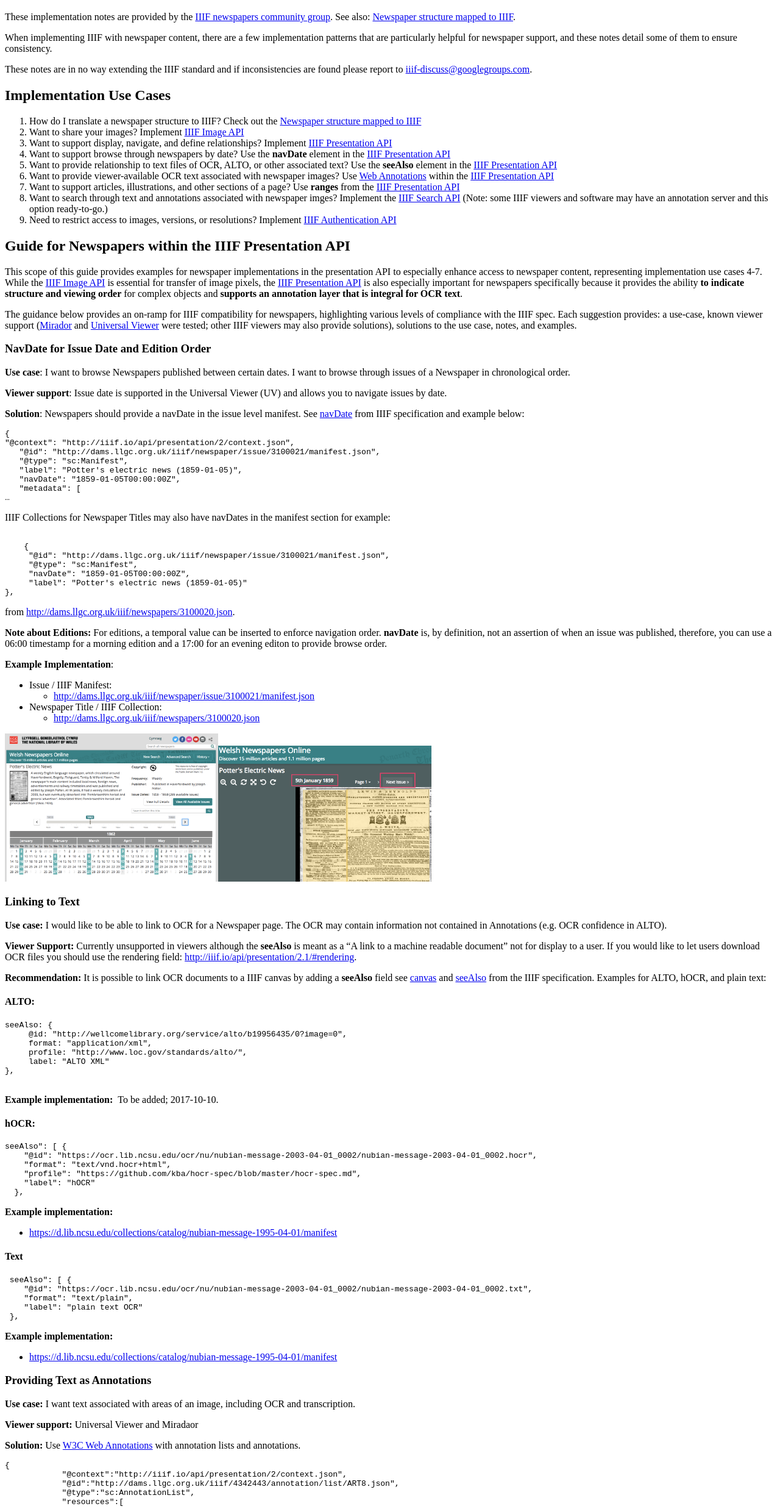
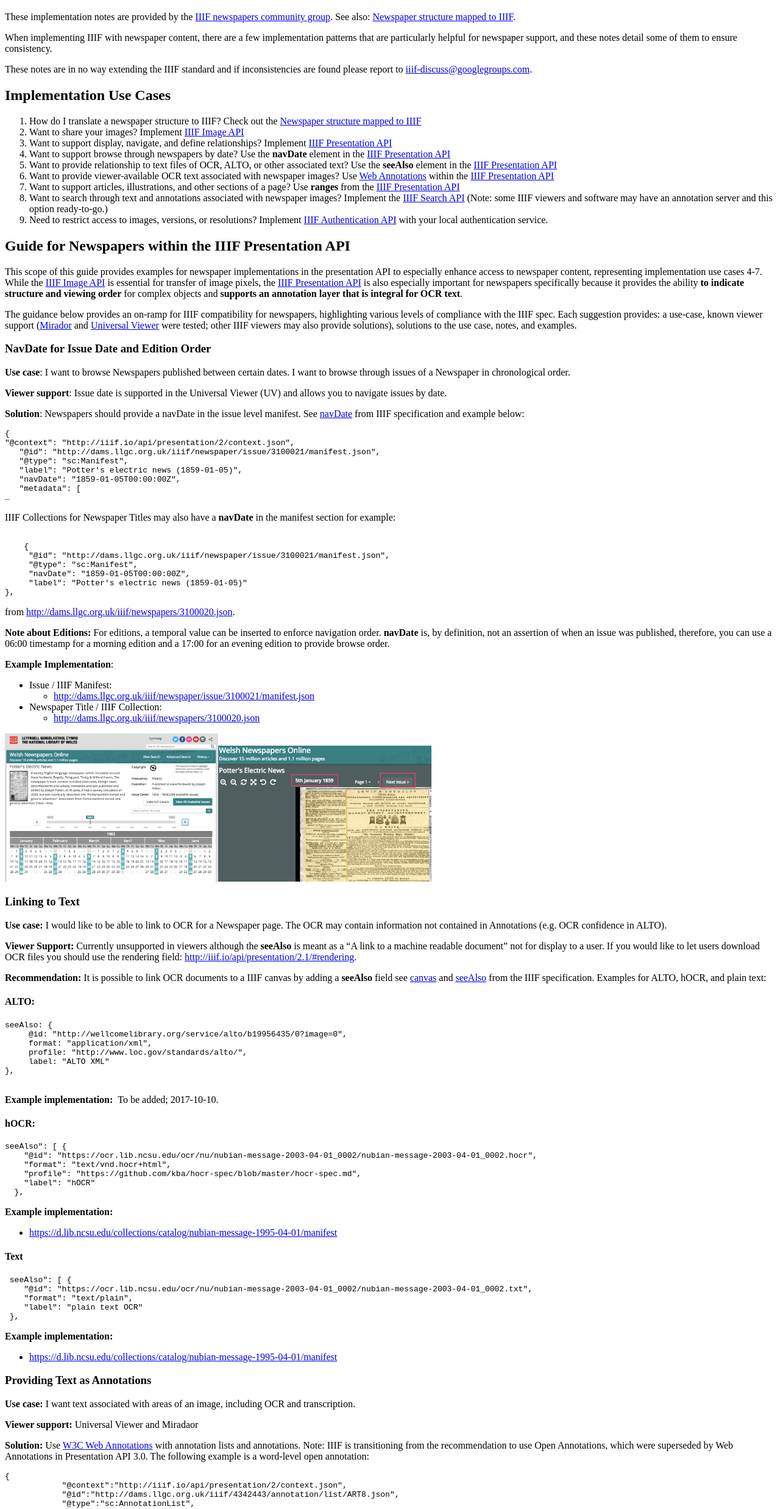
Before and after one commit to kestlund/iiif-newspaper-guide, a plain HTML site: page index.html in a window 1280 px wide. Shown: the part 61-2536 px from the top of the page at 61% size. Drawn offline with Linux system fonts and the light colour scheme.

Commit message:
Minor changes and typos fixed

```diff
--- a/index.html
+++ b/index.html
@@ -19,8 +19,8 @@
 <li>Want to provide relationship to text files of OCR, ALTO, or other associated text? Use the <strong>seeAlso</strong> element in the <a href="http://iiif.io/api/presentation/2.1/">IIIF Presentation API</a></li>
 <li>Want to provide viewer-available OCR text associated with newspaper images? Use <a href="https://www.w3.org/TR/annotation-model/">Web Annotations</a> within the <a href="http://iiif.io/api/presentation/2.1/">IIIF Presentation API</a></li>
 <li>Want to support articles, illustrations, and other sections of a page? Use <strong>ranges</strong> from the <a href="http://iiif.io/api/presentation/2.1/">IIIF Presentation API</a></li>
-<li>Want to search through text and annotations associated with newspaper imges? Implement the <a href="http://iiif.io/api/search/1.0/">IIIF Search API</a> (Note: some IIIF viewers and software may have an annotation server and this option ready-to-go.)</li>
-<li>Need to restrict access to images, versions, or resolutions? Implement <a href="http://iiif.io/api/auth/1.0/">IIIF Authentication API</a></li>
+<li>Want to search through text and annotations associated with newspaper images? Implement the <a href="http://iiif.io/api/search/1.0/">IIIF Search API</a> (Note: some IIIF viewers and software may have an annotation server and this option ready-to-go.)</li>
+<li>Need to restrict access to images, versions, or resolutions? Implement <a href="http://iiif.io/api/auth/1.0/">IIIF Authentication API</a> with your local authentication service.
 </ol>
 <h2>Guide for Newspapers within the IIIF Presentation API</h2>
 <p>This scope of this guide provides examples for newspaper implementations in the presentation API to especially enhance access to  newspaper content, representing implementation use cases 4-7. While the <a href="http://iiif.io/api/image/2.1/">IIIF Image API</a> is essential for transfer of image pixels, the <a href="http://iiif.io/api/presentation/2.1/">IIIF Presentation API</a> is also especially important for newspapers specifically because it provides the ability <strong>to indicate structure and viewing order</strong> for complex objects and <strong>supports an annotation layer that is integral for OCR text</strong>. </p>
@@ -39,7 +39,7 @@
    "metadata": [
 …
 </code></pre>
-<p >IIIF Collections for Newspaper Titles may also have navDates in the manifest section for example:</p>
+<p >IIIF Collections for Newspaper Titles may also have a <strong>navDate</strong> in the manifest section for example:</p>
 <pre><code>
     {
      "@id": "http://dams.llgc.org.uk/iiif/newspaper/issue/3100021/manifest.json",
@@ -49,7 +49,7 @@
 },
 </code></pre>
 <p >from <a href="http://dams.llgc.org.uk/iiif/newspapers/3100020.json">http://dams.llgc.org.uk/iiif/newspapers/3100020.json</a>.</p>
-<strong>Note about Editions: </strong>For editions, a temporal value can be inserted to enforce navigation order. <strong>navDate</strong> is, by definition, not an assertion of when an issue was published, therefore, you can use a 06:00 timestamp for a morning edition and a 17:00 for an evening editon to provide browse order.<strong><br>
+<strong>Note about Editions: </strong>For editions, a temporal value can be inserted to enforce navigation order. <strong>navDate</strong> is, by definition, not an assertion of when an issue was published, therefore, you can use a 06:00 timestamp for a morning edition and a 17:00 for an evening edition to provide browse order.<strong><br>
 </strong>
 <p><strong>Example Implementation</strong>: </p>
 <ul>
@@ -117,7 +117,7 @@
 <h3>Providing Text as Annotations</h3>
 <p><strong>Use case: </strong>I want text associated with areas of an image, including OCR and transcription.</p>
 <p><strong>Viewer support: </strong>Universal Viewer and Miradaor</p>
-<p><strong>Solution:</strong> Use <a href="https://www.w3.org/TR/annotation-model/">W3C Web Annotations</a> with annotation lists and annotations.</p>
+<p><strong>Solution:</strong> Use <a href="https://www.w3.org/TR/annotation-model/">W3C Web Annotations</a> with annotation lists and annotations. Note: IIIF is transitioning from the recommendation to use Open Annotations, which were superseded by Web Annotations in Presentation API 3.0. The following example is a word-level open annotation:</p>
 <pre><code>{
             "@context":"http://iiif.io/api/presentation/2/context.json",
             "@id":"http://dams.llgc.org.uk/iiif/4342443/annotation/list/ART8.json",
@@ -233,7 +233,7 @@
 <p ><strong>Example Implementation: </strong></p>
 <ul>
   <li >
-    <p >No specific implementation identifed as of 2017-10-10.</p>
+    <p >No specific implementation identified as of 2017-10-10.</p>
   </li>
 </ul>
 
```
Also changed, not shown: newspaper-model.html (+5 -5 lines).
